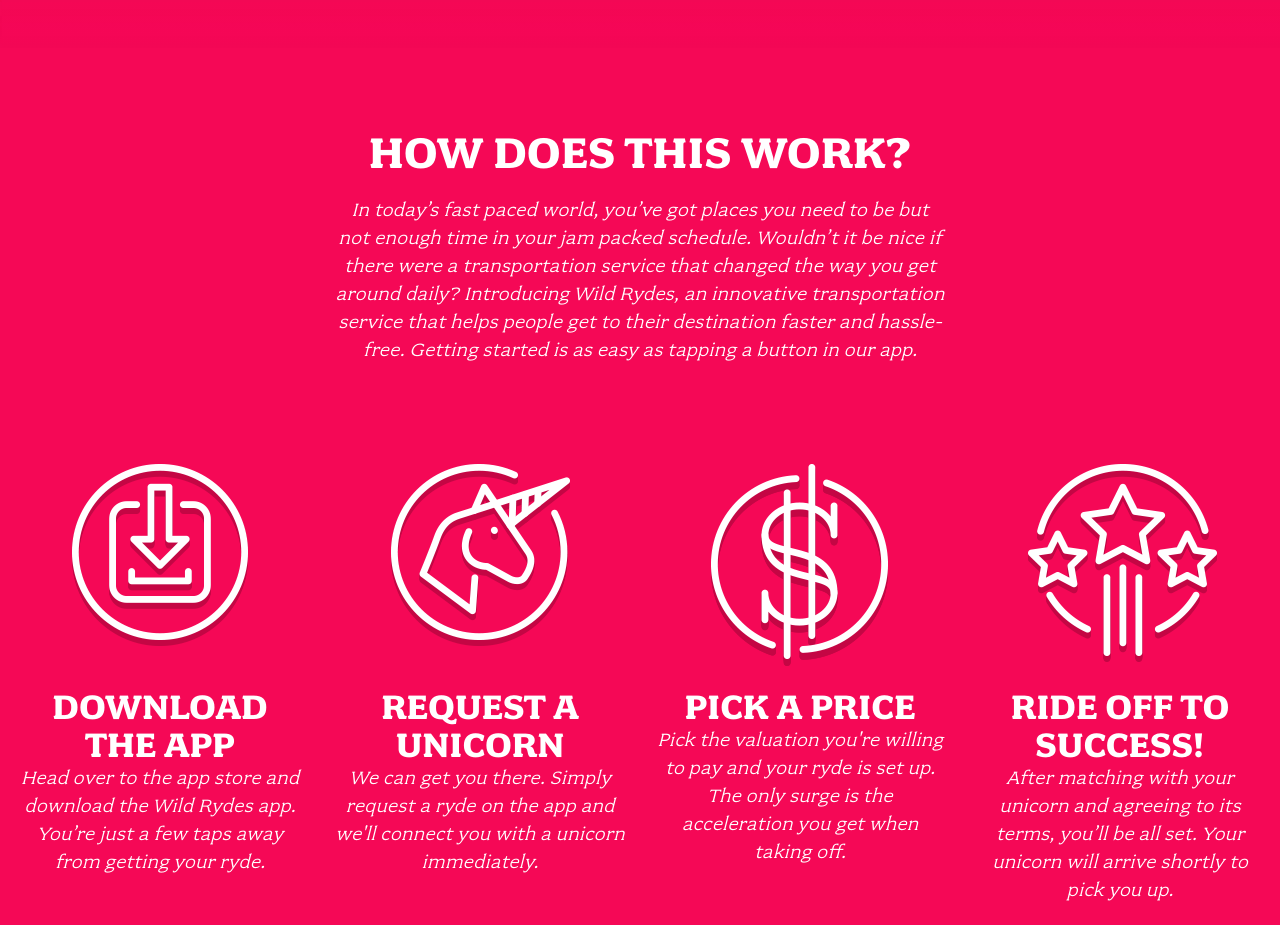
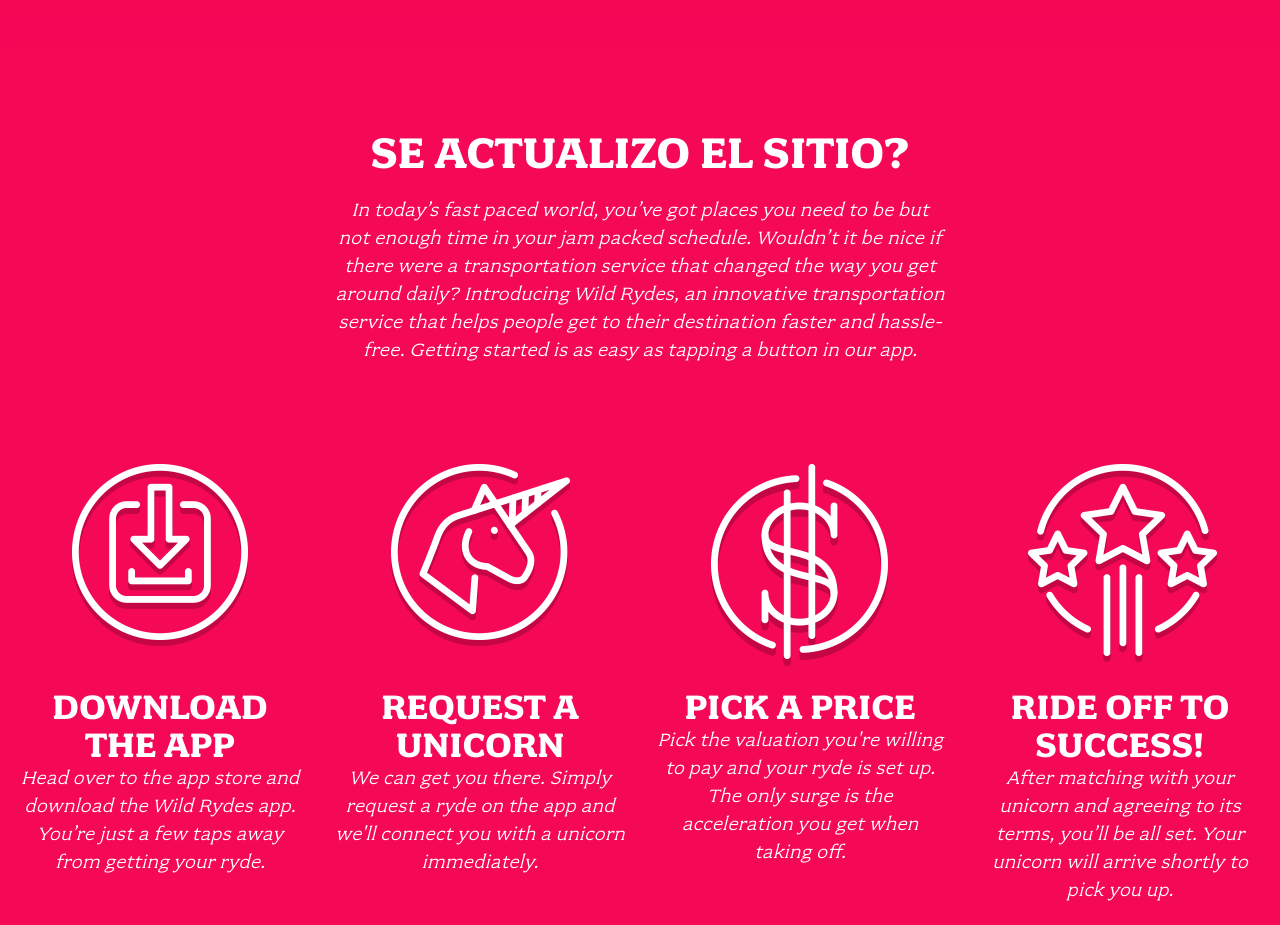
Before and after one commit to profefonso/aws_security, a plain HTML site: page index.html in a window 1280 px wide. Shown: the part 900-1825 px from the top of the page. Drawn offline with Linux system fonts and the light colour scheme.

Commit message:
new commit

```diff
--- a/index.html
+++ b/index.html
@@ -30,7 +30,7 @@
 
   <section class="home-about">
     <div class="row column large-9 xlarge-6 xxlarge-4">
-      <h2 class="section-title">How Does This Work?</h2>
+      <h2 class="section-title">Se Actualizo el Sitio?</h2>
       <p class="content">
         In today’s fast paced world, you’ve got places you need to be but not enough time in your jam packed schedule. Wouldn’t it be nice if there were a transportation service that changed the way you get around daily? Introducing Wild Rydes, an innovative transportation service that helps people get to their destination faster and hassle-free. Getting started is as easy as tapping a button in our app.
       </p>
```
